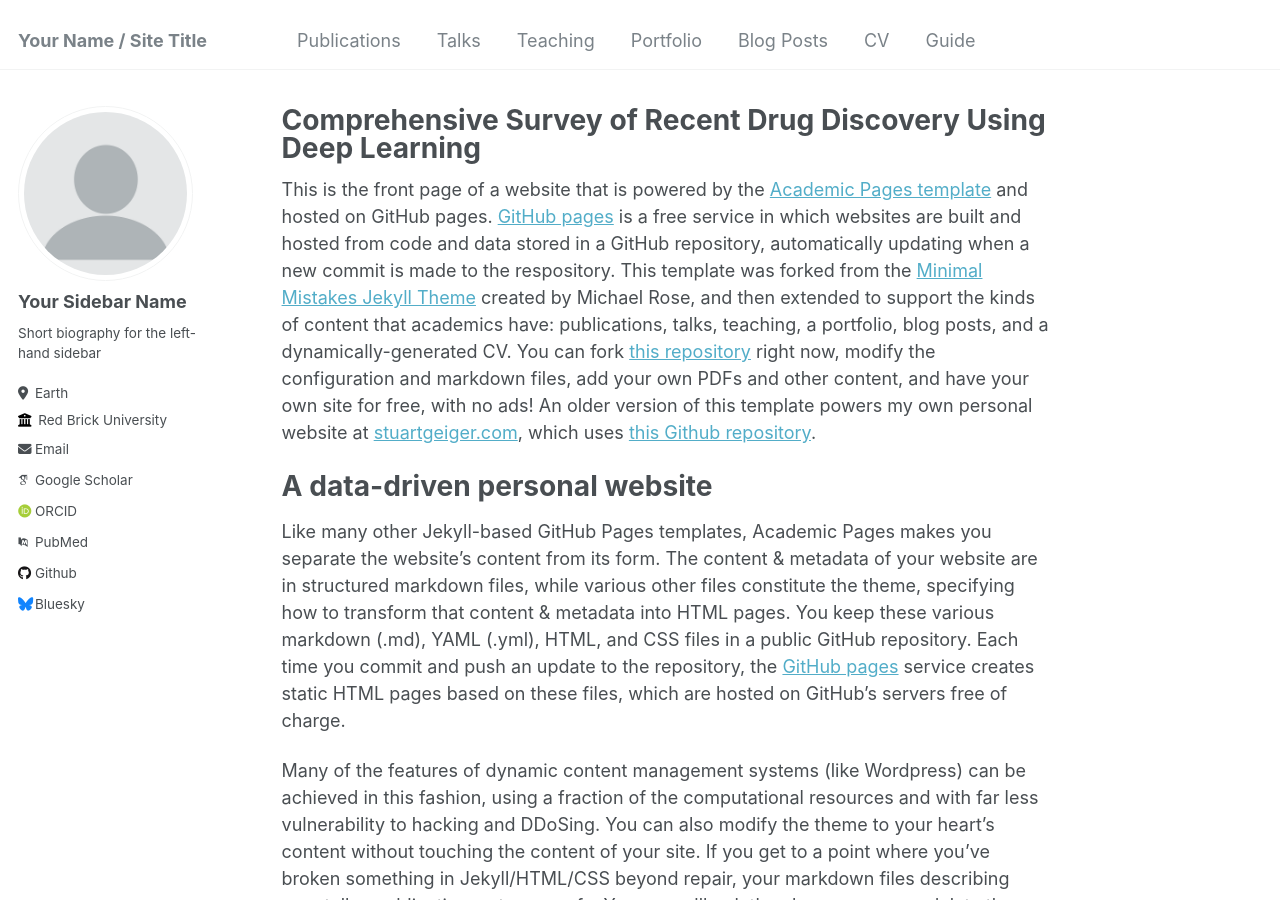
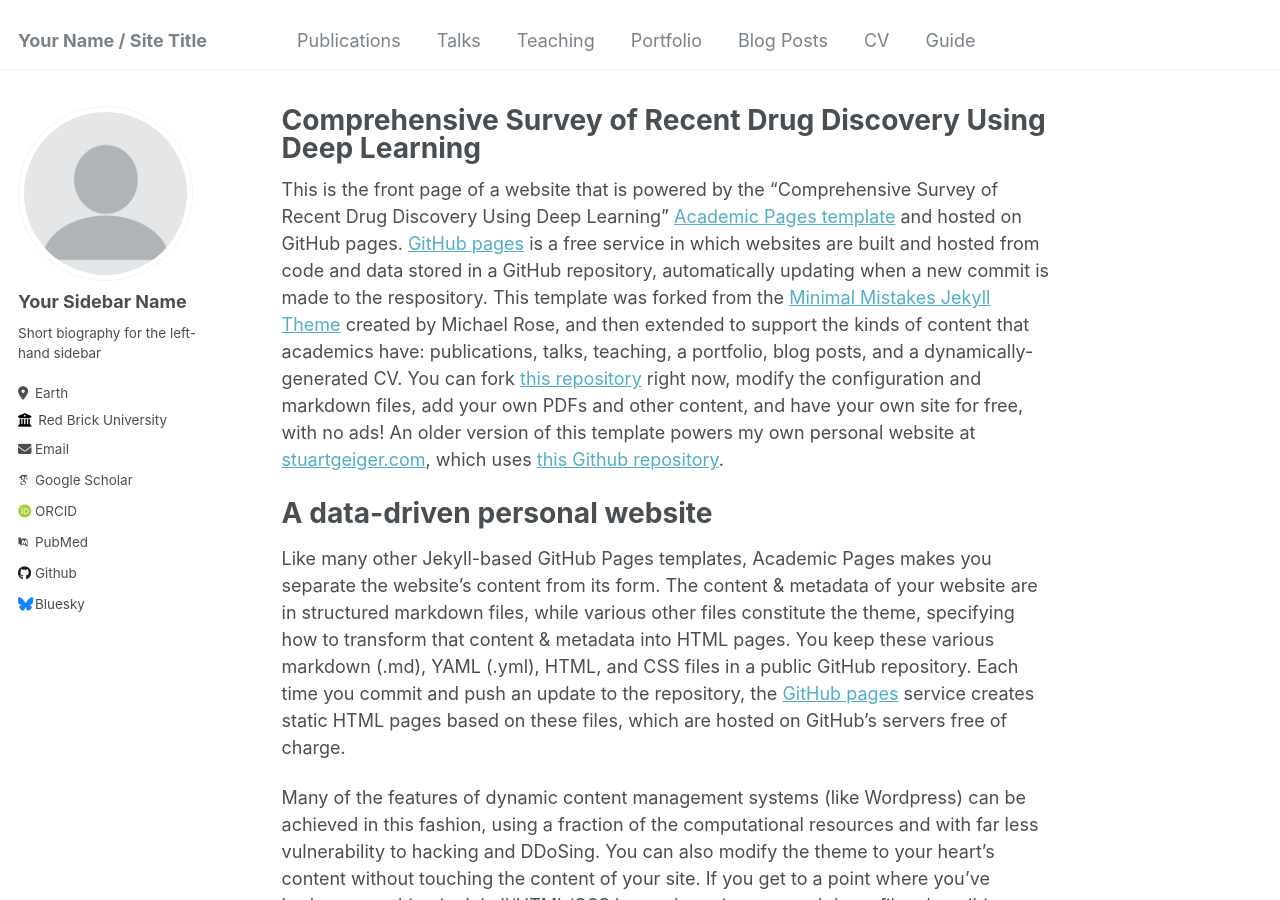
Before and after one commit to urvashithakre/urvashithakre.github.io, a Jekyll site: the page built from _pages/about.md, in a window 1280 px wide and 900 px high. Built offline with Jekyll 4.4.1, drawn with Linux system fonts in a browser that asks for light colours; some web fonts are replaced.

Commit message:
title added

```diff
--- a/_pages/about.md
+++ b/_pages/about.md
@@ -7,7 +7,7 @@ redirect_from:
   - /about.html
 ---
 
-This is the front page of a website that is powered by the [Academic Pages template](https://github.com/academicpages/academicpages.github.io) and hosted on GitHub pages. [GitHub pages](https://pages.github.com) is a free service in which websites are built and hosted from code and data stored in a GitHub repository, automatically updating when a new commit is made to the respository. This template was forked from the [Minimal Mistakes Jekyll Theme](https://mmistakes.github.io/minimal-mistakes/) created by Michael Rose, and then extended to support the kinds of content that academics have: publications, talks, teaching, a portfolio, blog posts, and a dynamically-generated CV. You can fork [this repository](https://github.com/academicpages/academicpages.github.io) right now, modify the configuration and markdown files, add your own PDFs and other content, and have your own site for free, with no ads! An older version of this template powers my own personal website at [stuartgeiger.com](http://stuartgeiger.com), which uses [this Github repository](https://github.com/staeiou/staeiou.github.io).
+This is the front page of a website that is powered by the "Comprehensive Survey of Recent Drug Discovery Using Deep Learning" [Academic Pages template](https://github.com/academicpages/academicpages.github.io) and hosted on GitHub pages. [GitHub pages](https://pages.github.com) is a free service in which websites are built and hosted from code and data stored in a GitHub repository, automatically updating when a new commit is made to the respository. This template was forked from the [Minimal Mistakes Jekyll Theme](https://mmistakes.github.io/minimal-mistakes/) created by Michael Rose, and then extended to support the kinds of content that academics have: publications, talks, teaching, a portfolio, blog posts, and a dynamically-generated CV. You can fork [this repository](https://github.com/academicpages/academicpages.github.io) right now, modify the configuration and markdown files, add your own PDFs and other content, and have your own site for free, with no ads! An older version of this template powers my own personal website at [stuartgeiger.com](http://stuartgeiger.com), which uses [this Github repository](https://github.com/staeiou/staeiou.github.io).
 
 A data-driven personal website
 ======
```
